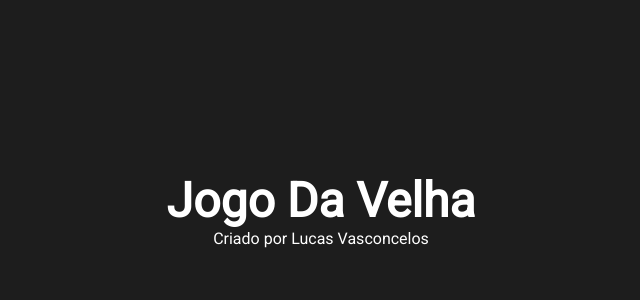
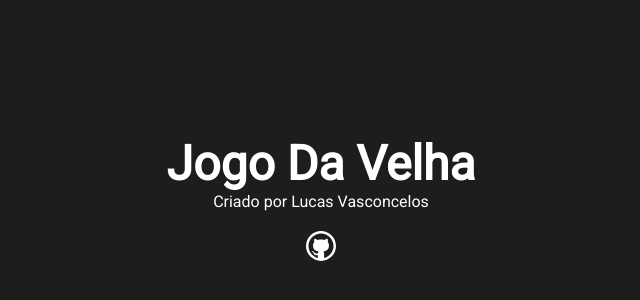
Before and after one commit to LucasVasconcelosDev/Projeto-JogoDaVelha, a Next.js app: page / in a window 1280 px wide. Shown: the part 190-490 px from the top of the page, without its empty margins (319-959 px from the left). Built offline with nearby package versions, Linux system fonts and the light colour scheme.

Commit message:
criado component icone.

```diff
--- a/src/components/header/Header.jsx
+++ b/src/components/header/Header.jsx
@@ -1,3 +1,4 @@
+import Icon from "../icon/Icon"
 import styles from "./Header.module.css"
 import Title from "../title/Title"
 import Subtitle from "../subtitle/Subtitle"
@@ -5,8 +6,11 @@
 function Header(){
     return(
         <div className={styles.header}>
-        <Title>Jogo Da Velha</Title>
-        <Subtitle>Criado por Lucas Vasconcelos</Subtitle>
+          <Title>Jogo Da Velha</Title>
+          <Subtitle>Criado por Lucas Vasconcelos</Subtitle>
+          <div className={styles.iconContent}>
+            <Icon iconName="github" link="https://github.com/LucasVasconcelosDev"/>
+          </div>
       </div>
     )
 }
--- a/src/components/header/Header.module.css
+++ b/src/components/header/Header.module.css
@@ -2,3 +2,7 @@
     text-align: center;
     padding: 40px 0;
 }
+
+.iconContent{
+    padding: 20px;
+}
--- /dev/null
+++ b/src/components/icon/Icon.jsx
@@ -0,0 +1,13 @@
+function Icon({iconName, size, link}){
+    return(
+        <a href={link} target="_blank">
+            <img src={`/icons/${iconName}.svg`} width={size} />
+        </a>
+    )
+}
+
+Icon.defaultProps={
+    size: '30px'
+}
+
+export default Icon
```
Also changed, not shown: public/icons/github.svg (added).
